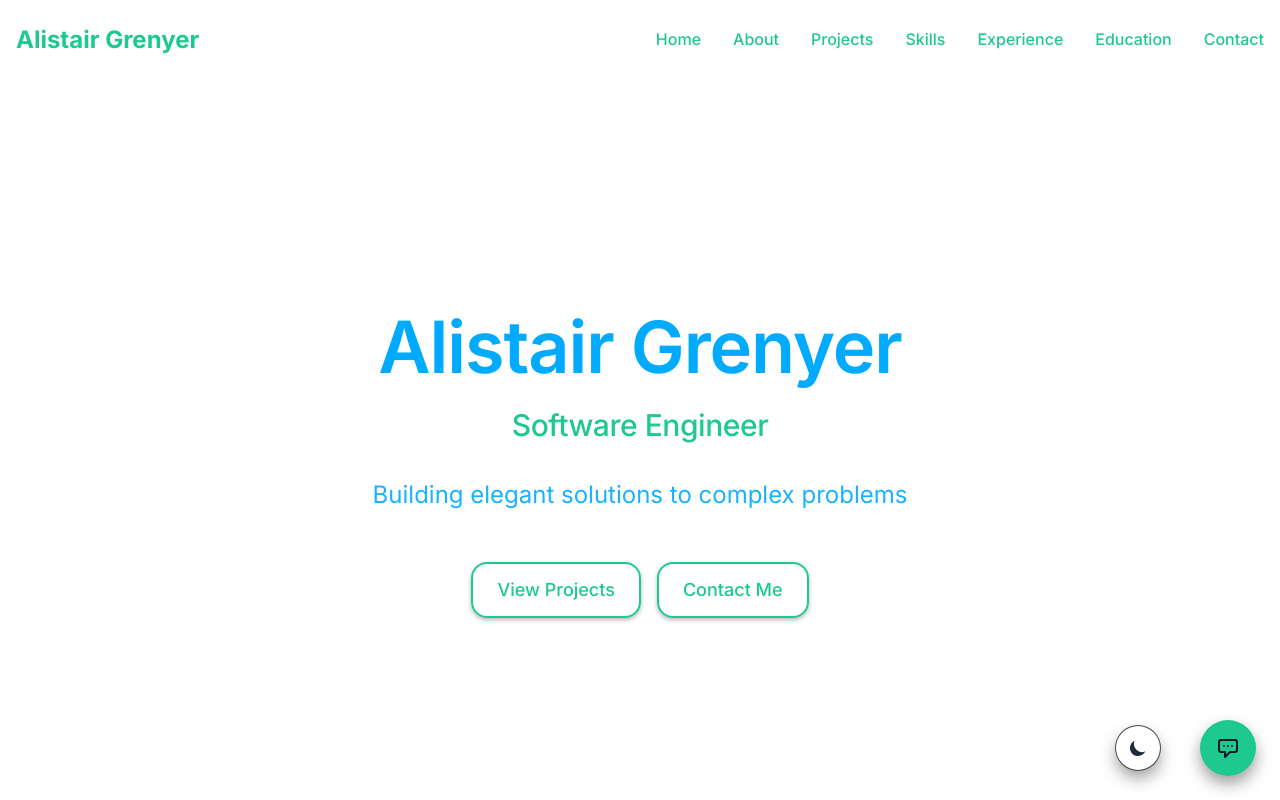
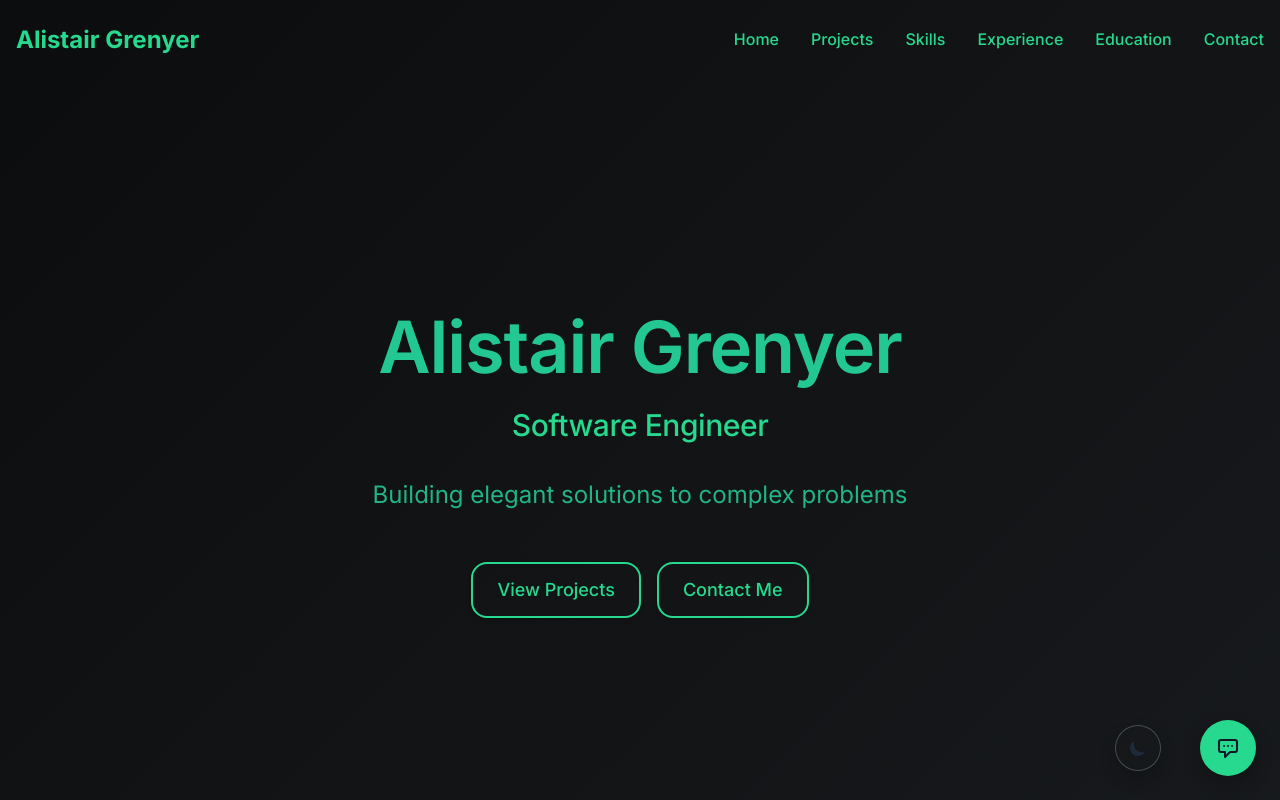
Before and after one commit to alistairgrenyer/portfolio-front, a Next.js app: page / in a window 1280 px wide. Shown: the top 800 px of the page. Built offline with nearby package versions, Linux system fonts and the light colour scheme.

Commit message:
even better

```diff
--- a/src/app/globals.css
+++ b/src/app/globals.css
@@ -5,50 +5,44 @@
 
 /* 2. Design tokens → generate utilities */
 @theme {
-  /* -------- Colour palette (Slate Greys × Electric Blues × Mint Greens) -------- */
+  /* -------- Colour palette (Slate Greys × Mint Greens) -------- */
   /* Light / Default */
   /* --- Slate Greys (UI chrome) --- */
   --color-bg:            hsl(210 10% 8%);   /* #0d1118 */
   --color-surface:       hsl(210 10% 14%);  /* #1a222c */
   --color-surface-muted: hsl(210 10% 20%);  /* #2c3645 */
-  --color-border:        hsl(210 10% 30%);  /* subtle strokes */
+  --color-border:        hsl(210 10% 30%);
 
   /* --- Text --- */
   --color-text-primary:   hsl(0 0% 96%);
   --color-text-secondary: hsl(0 0% 75%);
   --color-text-muted:     hsl(0 0% 55%);
 
-  /* --- Electric Blues (primary actions) --- */
-  --color-primary:        hsl(200 100% 50%); /* #009dff */
-  --color-primary-light:  hsl(200 100% 65%); /* #4dbfff */
-  --color-primary-dark:   hsl(200 100% 40%); /* #0077cc */
+  /* --- Mint Greens (primary & accents) --- */
+  --color-primary:        hsl(160 70% 46%);  /* #1ecf91 */
+  --color-primary-light:  hsl(160 70% 65%);  /* #63e2b2 */
+  --color-primary-dark:   hsl(160 70% 35%);  /* #169c6c */
 
-  /* --- Mint Greens (accent / confirmations) --- */
-  --color-accent:         hsl(160 75% 45%);  /* #20c997 */
-  --color-accent-light:   hsl(160 70% 65%);  /* #66deb9 */
-  --color-accent-dark:    hsl(160 80% 35%);  /* #18966e */
+  --color-accent:         hsl(155 70% 50%);  /* #1fd38d */
+  --color-accent-light:   hsl(155 70% 70%);  /* #61e7b9 */
+  --color-accent-dark:    hsl(155 80% 38%);  /* #189d6d */
 
   /* --- Utility highlight --- */
-  --color-highlight:      hsl(160 80% 75%);  /* subtle mint highlight */
+  --color-highlight:      hsl(160 80% 75%);
 
   /* --- Code blocks --- */
-  --color-code-bg:       hsl(220 5% 18%);
+  --color-code-bg:        hsl(220 5% 18%);
 
   /* Semi‑transparent overlays */
   --color-overlay-800:  hsl(210 10% 8% / .8);
   --color-overlay-600:  hsl(210 10% 8% / .6);
   --color-overlay-400:  hsl(210 10% 8% / .4);
 
-  /* -------- Gradients (no cross‑category mixing) -------- */
-  /* Electric Blues */
-  --gradient-brand:   linear-gradient(135deg, hsl(200 100% 50%) 0%, hsl(200 100% 40%) 100%);
-  --gradient-ocean:   linear-gradient(90deg, hsl(200 100% 60%) 0%, hsl(210 90% 50%) 100%);
-
-  /* Mint Greens */
-  --gradient-sunset:  linear-gradient(135deg, hsl(160 75% 45%) 0%, hsl(160 75% 35%) 100%);
-
-  /* Slate Greys */
-  --gradient-steel:   linear-gradient(135deg, hsl(210 10% 24%) 0%, hsl(210 10% 14%) 100%);
+  /* -------- Gradients (Mint / Slate) -------- */
+  --gradient-brand:   linear-gradient(135deg, hsl(160 70% 50%) 0%, hsl(160 70% 35%) 100%);
+  --gradient-ocean:   linear-gradient(90deg,  hsl(160 70% 60%) 0%, hsl(160 70% 40%) 100%);
+  --gradient-sunset:  linear-gradient(45deg,  hsl(160 100% 88%) 0%, hsl(160 70% 65%) 100%);
+  --gradient-steel:   linear-gradient(135deg, hsl(210 10% 5%) 0%, hsl(210 10% 14%) 50%);
 
   /* -------- Spacing scale (extra) -------- */
   --spacing-72: 18rem; /* 288px */
@@ -80,7 +74,7 @@
   --shadow-sm:  0 2px 4px hsl(210 8% 5% /.3);
   --shadow-md:  0 4px 8px hsl(210 8% 5% /.35);
   --shadow-lg:  0 8px 16px hsl(210 8% 5% /.4);
-  --shadow-glow: 0 0 10px hsl(200 100% 50% /.6);
+  --shadow-glow: 0 0 10px hsl(160 70% 50% /.6);
 
   /* -------- Font sizes -------- */
   --font-size-display:   clamp(2.75rem, 1.2rem + 5vw, 4rem)/1.1;
@@ -139,25 +133,23 @@
     --color-text-secondary:hsl(0 0% 70%);
     --color-text-muted:    hsl(0 0% 55%);
 
-    /* Electric Blues */
-    --color-primary:       hsl(200 100% 60%);
-    --color-primary-light: hsl(200 100% 70%);
-    --color-primary-dark:  hsl(200 100% 50%);
+    /* Mint Greens */
+    --color-primary:       hsl(160 70% 55%);
+    --color-primary-light: hsl(160 70% 70%);
+    --color-primary-dark:  hsl(160 70% 45%);
 
-    /* Mint Greens */
-    --color-accent:        hsl(160 75% 55%);
-    --color-accent-light:  hsl(160 75% 70%);
-    --color-accent-dark:   hsl(160 75% 45%);
+    --color-accent:        hsl(155 70% 60%);
+    --color-accent-light:  hsl(155 70% 75%);
+    --color-accent-dark:   hsl(155 70% 50%);
 
     --color-highlight:     hsl(160 80% 80%);
     --color-code-bg:       hsl(220 5% 12%);
 
-    /* Shadows adjust slightly lighter for dark surfaces */
     --shadow-xs:  0 1px 2px hsl(210 8% 5% /.4);
     --shadow-sm:  0 2px 4px hsl(210 8% 5% /.4);
     --shadow-md:  0 4px 8px hsl(210 8% 5% /.45);
     --shadow-lg:  0 8px 16px hsl(210 8% 5% /.5);
-    --shadow-glow: 0 0 12px hsl(200 100% 60% /.7);
+    --shadow-glow: 0 0 12px hsl(160 70% 55% /.7);
   }
 }
 
--- a/src/app/page.tsx
+++ b/src/app/page.tsx
@@ -14,12 +14,12 @@ export default function Home() {
         <HomeSection />
       </section>
 
-      {/* About Section */}
+      {/* About Section
       <section id="about" className="py-16 bg-[var(--color-surface)]">
         <div className="container-wide">
           <AboutSection />
         </div>
-      </section>
+      </section> */}
 
       {/* Projects Section */}
       <section id="projects" className="py-16">
@@ -29,7 +29,7 @@ export default function Home() {
       </section>
 
       {/* Skills Section */}
-      <section id="skills" className="py-16 bg-[var(--color-surface-muted)]">
+      <section id="skills" className="py-16">
         <div className="container-wide">
           <SkillsSection />
         </div>
@@ -43,7 +43,7 @@ export default function Home() {
       </section>
 
       {/* Education Section */}
-      <section id="education" className="py-16 bg-[var(--color-surface)]">
+      <section id="education" className="py-16">
         <div className="container-wide">
           <EducationSection />
         </div>
--- a/src/components/layout/Header.tsx
+++ b/src/components/layout/Header.tsx
@@ -43,11 +43,11 @@ export default function Header() {
 
         {/* Desktop Navigation */}
         <nav className="hidden md:flex items-center space-x-6 lg:space-x-8">
-          {['home', 'about', 'projects', 'skills', 'experience', 'education', 'contact'].map((item) => (
+          {['home', 'projects', 'skills', 'experience', 'education', 'contact'].map((item) => (
             <a
               key={item}
               href={`#${item}`}
-              className="text-accent dark:text-accent-dark hover:text-blue-600 dark:text-gray-300 dark:hover:text-blue-400 capitalize font-medium text-sm lg:text-base transition-colors duration-200 py-1 border-b-2 border-transparent hover:border-blue-600 dark:hover:border-blue-400"
+              className="text-accent dark:text-accent-dark hover:text-blue-600 dark:text-primary-dark dark:hover:text-primary capitalize font-medium text-sm lg:text-base transition-colors duration-200 py-1 border-b-2 border-transparent hover:border-blue-600 dark:hover:border-blue-400"
               onClick={(e) => { e.preventDefault(); scrollToSection(item); }}
             >
               {item}
--- a/src/components/layout/Layout.tsx
+++ b/src/components/layout/Layout.tsx
@@ -25,7 +25,7 @@ export default function Layout({ children }: LayoutProps) {
   };
 
   return (
-    <div className="min-h-screen flex flex-col bg-white dark:bg-gray-900 text-gray-900 dark:text-white transition-colors duration-300">
+    <div className="min-h-screen flex flex-col bg-gradient-steel text-gray-900 dark:text-white transition-colors duration-300">
       <Header />
 
       <main className="flex-grow pt-16 container-wide">
--- a/src/components/sections/EducationSection.tsx
+++ b/src/components/sections/EducationSection.tsx
@@ -6,14 +6,14 @@ export default function EducationSection() {
   const { profile, loading } = useProfile();
 
   return (
-    <section id="education" className="py-20 bg-background dark:bg-background-dark">
+    <section id="education" className="py-20">
       <div className="container mx-auto px-4">
         {/* <h2 className="text-3xl md:text-4xl font-heading font-semibold mb-12 text-center text-primary dark:text-primary-dark">Education & Certifications</h2> */}
 
         <div className="max-w-4xl mx-auto grid md:grid-cols-2 gap-10">
           {/* Education */}
           <div>
-            <h3 className="text-2xl font-heading font-semibold mb-6 text-primary dark:text-primary-dark border-b border-surface dark:border-surface-dark pb-2">Education</h3>
+            <h3 className="text-2xl font-heading font-semibold mb-6 text-primary dark:text-primary-dark border-b border-background dark:border-background-dark pb-2">Education</h3>
 
             {loading ? (
               <div className="animate-pulse space-y-6">
@@ -54,7 +54,7 @@ export default function EducationSection() {
 
           {/* Certifications */}
           <div>
-            <h3 className="text-2xl font-heading font-semibold mb-6 text-primary dark:text-primary-dark border-b border-surface dark:border-surface-dark pb-2">Certifications</h3>
+            <h3 className="text-2xl font-heading font-semibold mb-6 text-primary dark:text-primary-dark border-b border-background dark:border-background-dark pb-2">Certifications</h3>
 
             {loading ? (
               <div className="animate-pulse space-y-4">
--- a/src/components/sections/ExperienceSection.tsx
+++ b/src/components/sections/ExperienceSection.tsx
@@ -78,7 +78,7 @@ export default function ExperienceSection() {
   }, [profile]);
 
   return (
-    <section id="experience" className="py-20 bg-surface dark:bg-surface-dark">
+    <section id="experience" className="py-20">
       <div className="container-wide">
         <h2 className="text-3xl md:text-4xl font-heading font-semibold mb-12 text-center text-primary dark:text-primary-dark">Experience</h2>
 
--- a/src/components/sections/ProjectsSection.tsx
+++ b/src/components/sections/ProjectsSection.tsx
@@ -24,7 +24,7 @@ export default function ProjectsSection() {
     : projects;
 
   return (
-    <section id="projects" className="py-20 bg-surface dark:bg-surface-dark">
+    <section id="projects" className="py-20">
       <div className="container-wide">
         <h2 className="text-3xl md:text-4xl font-heading font-semibold mb-6 text-center text-primary dark:text-primary-dark">Projects</h2>
         <p className="text-lg text-primary dark:text-primary-dark opacity-80 max-w-3xl mx-auto text-center mb-12 font-body">
```
